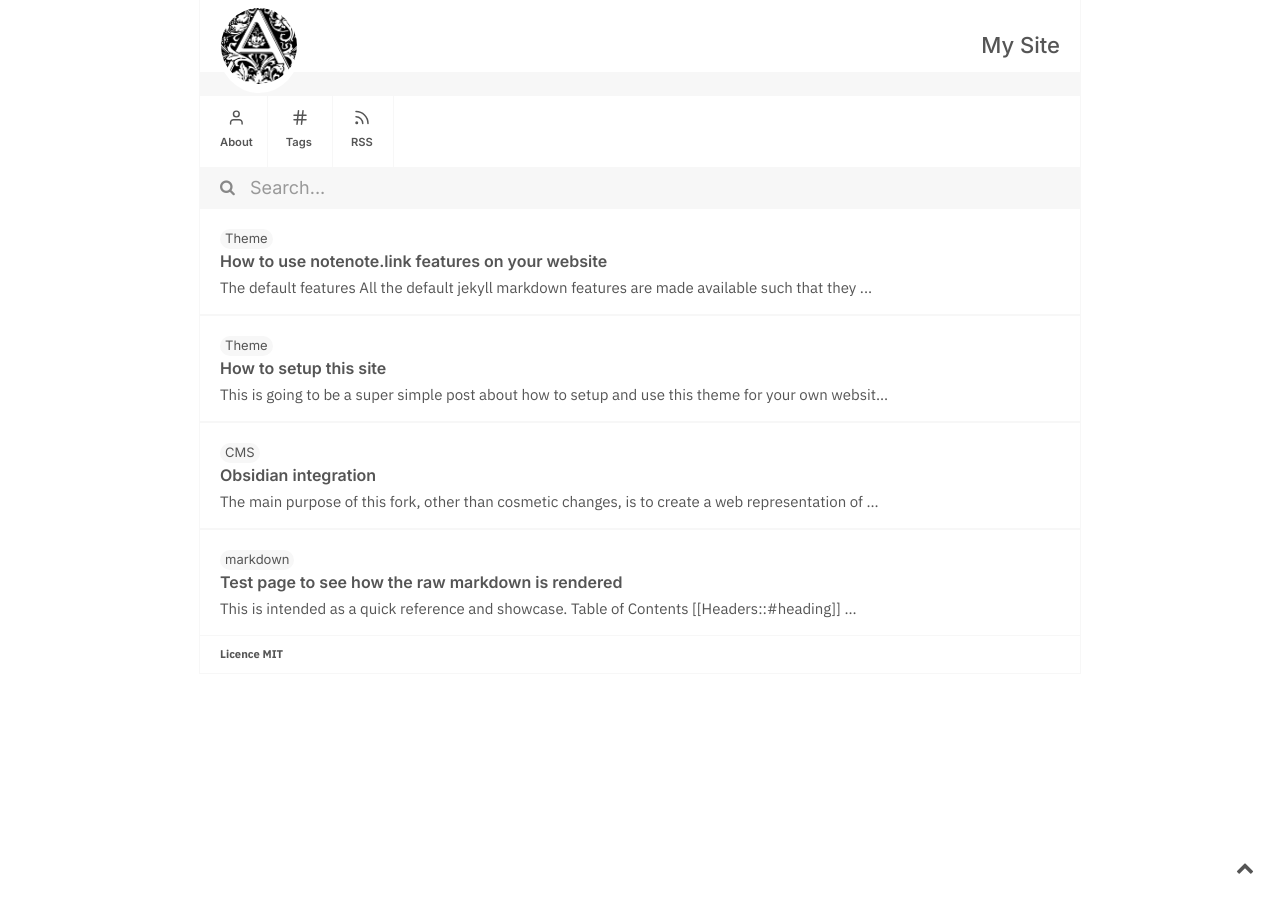
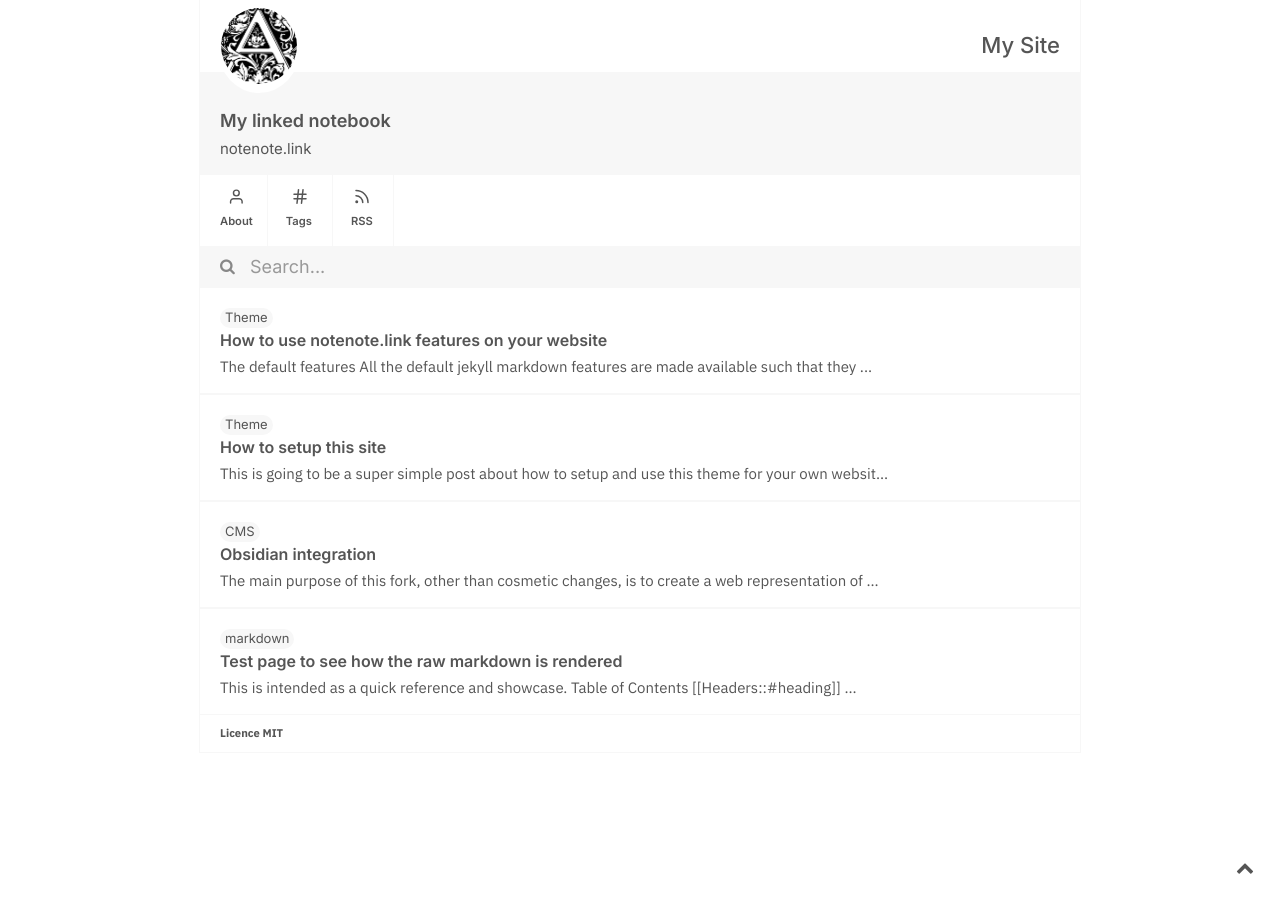
Before and after one commit to Krishna8009/Krishna8009.github.io, a Jekyll site: the page built from index.md, in a window 1280 px wide. Built offline with Jekyll 4.4.1, drawn with Linux system fonts in a browser that asks for light colours; some of the changed lines change nothing that is shown.

Commit message:
Update _config.yml

```diff
--- a/_config.yml
+++ b/_config.yml
@@ -1,10 +1,10 @@
 title: My Site
-#name: My linked notebook
-#user_description: notenote.link
+name: My linked notebook
+user_description: notenote.link
 notes_url: "https://krishna8009.github.io"
-#profile_pic: /assets/img/profile.png
-#favicon: /assets/img/favicon.png
-#copyright_name: MIT
+profile_pic: /assets/img/profile.png
+favicon: /assets/img/favicon.png
+copyright_name: MIT
 baseurl: "/" # the subpath of your site, e.g. /blog
 url: "https://krishna8009.github.io" # the base hostname & protocol for your site, e.g. http://example.com
 encoding: utf-8
@@ -37,8 +37,8 @@ collections:
       output: true
       permalink: /notes/:title
 
-#toc:
-  # max_level: 3
+toc:
+  max_level: 3
 
 defaults:
   - scope:
```
